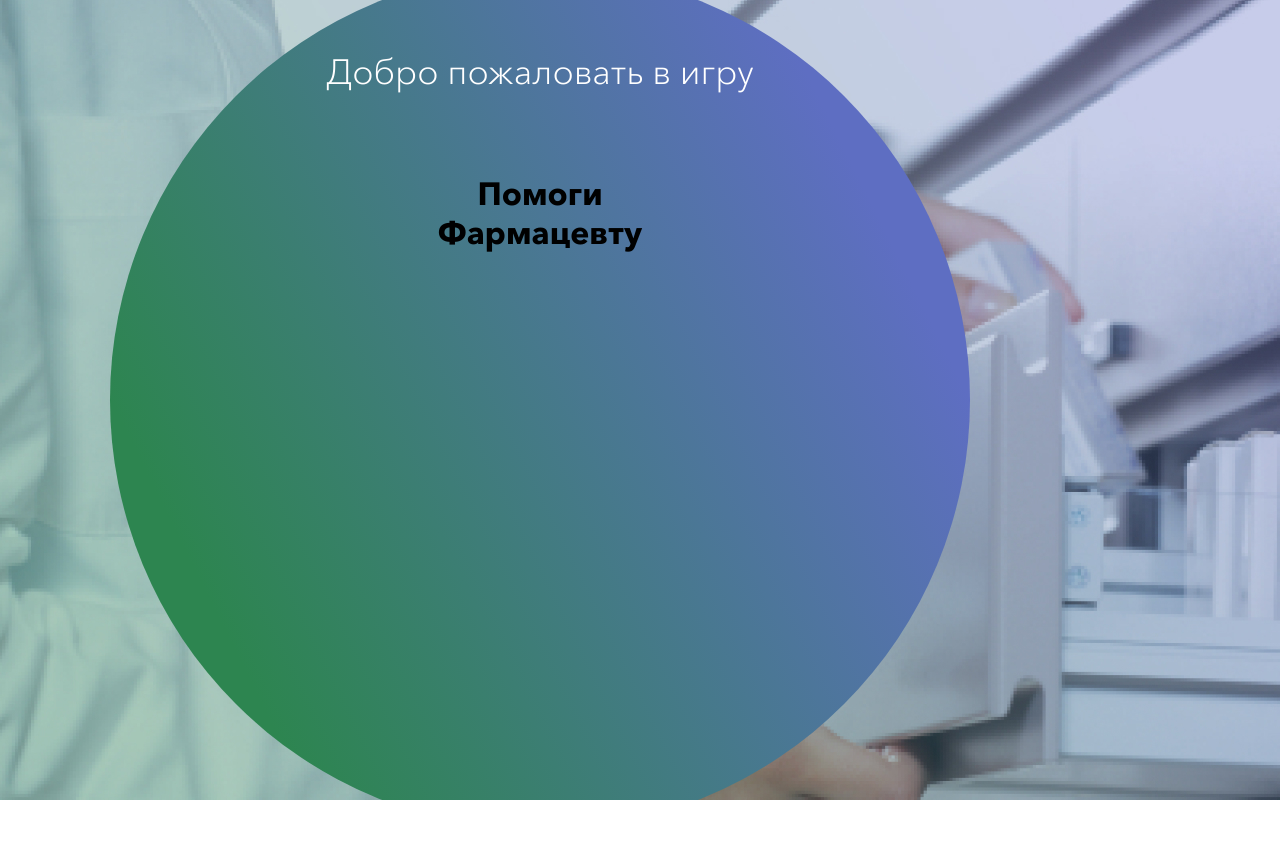
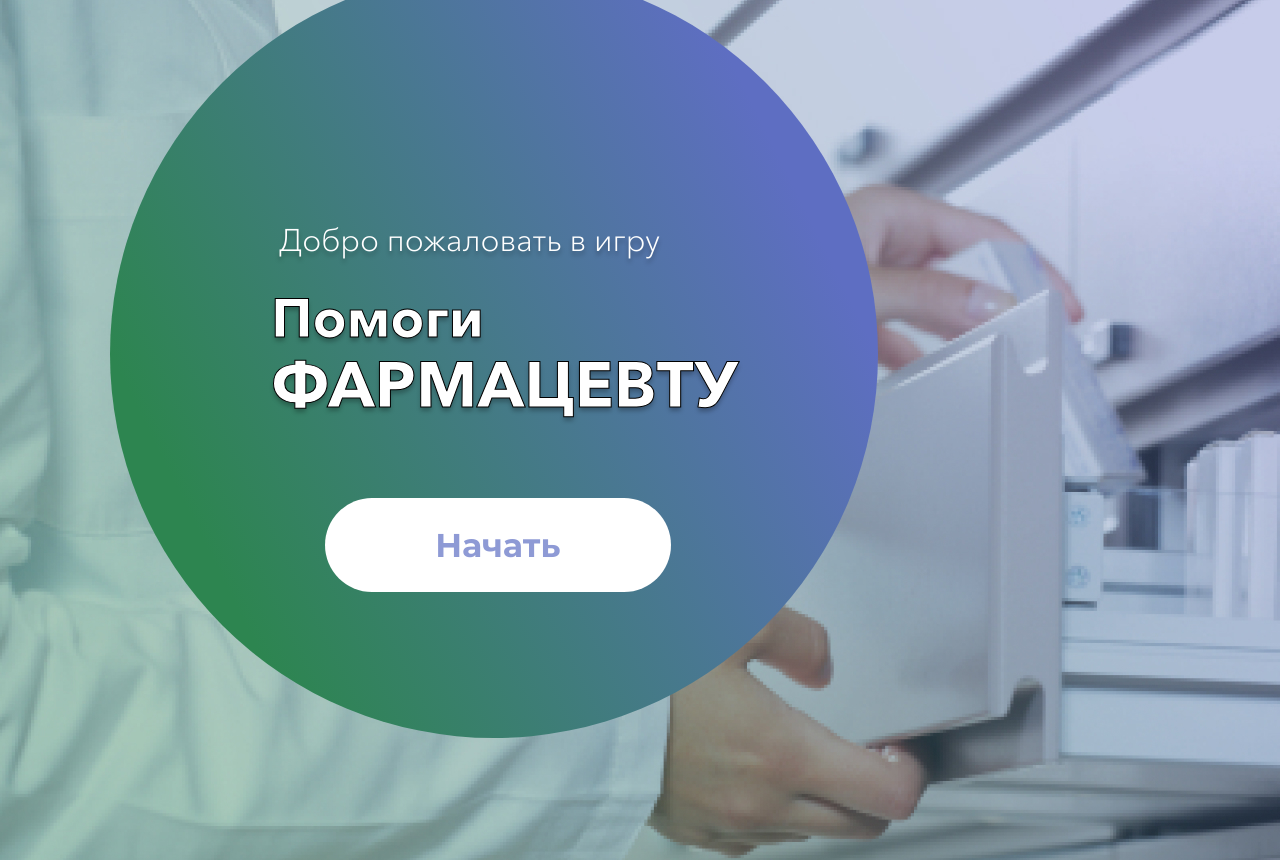
Before and after one commit to PokhodniaA/Farmacy-app-, a Vue app: page /#/ in a window 1280 px wide. Shown: the top 860 px of the page. Before the commit the page ends 800 px from the top, so only its background shows below. Built offline with nearby package versions, Linux system fonts and the light colour scheme.

Commit message:
Home Page

```diff
--- a/src/App.vue
+++ b/src/App.vue
@@ -5,9 +5,9 @@
 </template>
 
 <style lang="scss">
+// Возможно убрать
 #app {
   -webkit-font-smoothing: antialiased;
   -moz-osx-font-smoothing: grayscale;
-  text-align: center;
 }
 </style>
--- a/src/assets/styles/fonts.scss
+++ b/src/assets/styles/fonts.scss
@@ -27,3 +27,13 @@
   font-stretch: normal;
   unicode-range: U+0-10FFFF;
 }
+
+@font-face {
+  font-family: "Montherat";
+  src: url("../fonts/Montserrat\ bold.woff2") format("woff2"),
+    url("../fonts/Montserrat\ bold.woff") format("woff");
+  font-weight: 700;
+  font-style: normal;
+  font-stretch: normal;
+  unicode-range: U+0-10FFFF;
+}
--- /dev/null
+++ b/src/assets/styles/mixxins.scss
@@ -0,0 +1,38 @@
+@import "@/assets/styles/var.scss";
+
+// Buttons
+
+@mixin mainButton {
+  @include adaptiv-font(36, 20);
+
+  background-color: #fff;
+
+  color: #8e9ad5;
+  font-family: "Montherat";
+  // font-family: Mon; Montherat  скачать
+  //   font-size: 36px;
+  font-weight: 700;
+  text-align: center;
+  border-radius: 100px;
+
+  margin: 0;
+  padding: 27px 0;
+  width: 45%;
+  border: none;
+
+  outline: none;
+
+  &:hover {
+    cursor: pointer;
+  }
+}
+
+// Font
+
+@mixin adaptiv-font($pcSize, $mobSize) {
+  $addSize: $pcSize - $mobSize;
+  $maxWidth: $maxWidth - 768;
+  font-size: calc(
+    #{$mobSize + px} + #{$addSize} * ((100vw - 768px) / #{$maxWidth})
+  );
+}
--- a/src/assets/styles/styles.scss
+++ b/src/assets/styles/styles.scss
@@ -1,4 +1,5 @@
 @import "@/assets/styles/var.scss";
+@import "@/assets/styles/mixxins.scss";
 @import "./fonts.scss";
 
 * {
@@ -9,4 +10,5 @@
 body {
   margin: 0;
   padding: 0;
+  font-size: 16px;
 }
--- a/src/assets/styles/var.scss
+++ b/src/assets/styles/var.scss
@@ -5,3 +5,7 @@ $main-gradient: linear-gradient(63.53deg, #2d8550 16.62%, #5e6ec2 83.38%);
 
 // Fonts
 $main-font: "AvenirNext";
+
+// Adaptive
+
+$maxWidth: 1400;
--- a/src/components/Home/enterRound.vue
+++ b/src/components/Home/enterRound.vue
@@ -3,30 +3,74 @@
     <h6 class="Round__upperText">Добро пожаловать в игру</h6>
     <h1 class="Round__mainText">
       Помоги <br />
-      Фармацевту
+      <span>Фармацевту</span>
     </h1>
+
+    <button class="Round__button" @click="letsStart">Начать</button>
   </div>
 </template>
 
 <script>
-export default {};
+export default {
+  methods: {
+    letsStart() {
+      console.log("start");
+    },
+  },
+};
 </script>
 
 <style lang="scss" scoped>
 @import "@/assets/styles/var.scss";
+@import "@/assets/styles/mixxins.scss";
 
 .Round {
-  width: 860px;
-  height: 860px;
+  width: 60vw;
+  height: 60vw;
   border-radius: 100%;
   background: $main-gradient;
+  position: relative;
 
   &__upperText {
-    font-size: 35px;
+    @include adaptiv-font(35, 15);
     font-weight: 300;
     line-height: 40.73px;
-    letter-spacing: 2%;
     color: $main-text;
+    text-shadow: 0px 4px 4px rgba(0, 0, 0, 0.25); //1
+
+    position: absolute;
+    left: 22%;
+    top: 32.6%;
+
+    margin: 0;
+  }
+
+  &__mainText {
+    @include adaptiv-font(60, 30);
+    font-weight: 700;
+    line-height: 66.15px;
+    color: $main-text;
+    text-shadow: 0px 4px 4px rgba(0, 0, 0, 0.25); //1
+    -webkit-text-stroke: 1px #000;
+
+    position: absolute;
+    left: 21%;
+    top: 41%;
+
+    margin: 0;
+
+    span {
+      @include adaptiv-font(70, 40);
+      text-transform: uppercase;
+    }
+  }
+
+  &__button {
+    @include mainButton;
+
+    position: absolute;
+    left: 28%;
+    bottom: 19%;
   }
 }
 </style>
--- a/src/views/Home.vue
+++ b/src/views/Home.vue
@@ -17,7 +17,7 @@ export default {
   background-size: auto;
   position: relative;
   overflow: hidden;
-  height: 100vh;
+  min-height: 1024px;
   width: 100%;
 
   &__round {
```
Also changed, not shown: src/views/Main.vue (added, +10 -0 lines), src/assets/fonts/Montserrat bold.woff (added), src/assets/fonts/Montserrat bold.woff2 (added).
